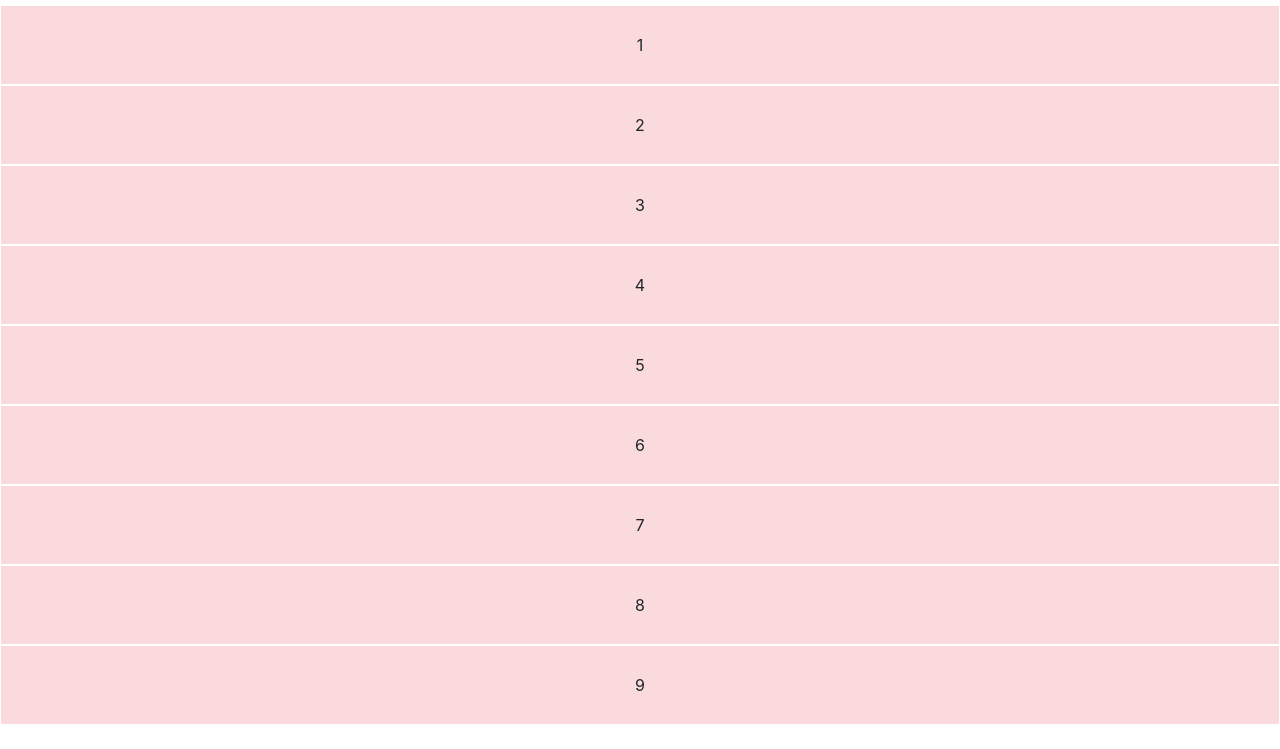
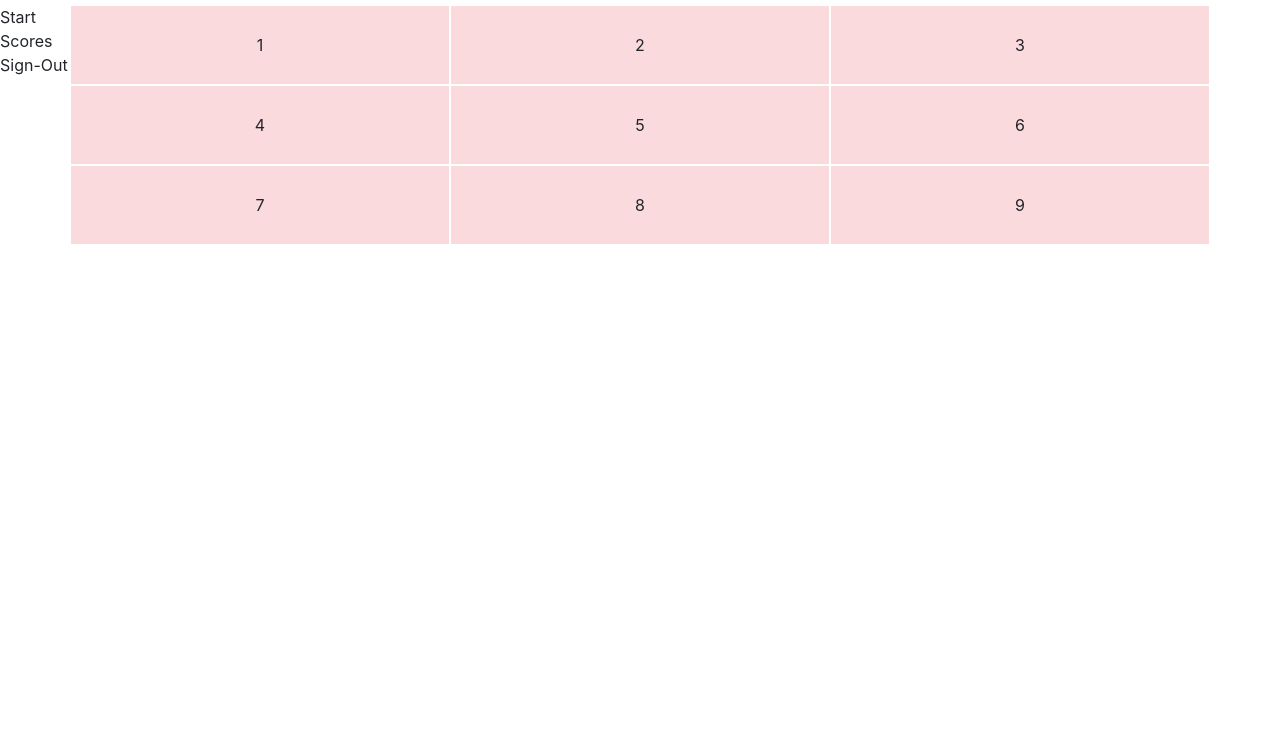
Before and after one commit to sangelici/tictactoe-client, a website built with webpack: page index.html in a window 1280 px wide. Shown: the part 51-800 px from the top of the page. Built offline with nearby package versions, Linux system fonts and the light colour scheme.

Commit message:
Set up basic layout
The gameboard and menu have been roughly placed in the layout

```diff
--- a/assets/scripts/app.js
+++ b/assets/scripts/app.js
@@ -2,7 +2,8 @@
 
 // use require with a reference to bundle the file and use it in this file
 // const example = require('./example')
-const events = require ('./game/events.js')
+const events = require ('./game/events')
+
 // use require without a reference to ensure a file is bundled
 // require('./example')
 
--- a/assets/scripts/game/events.js
+++ b/assets/scripts/game/events.js
@@ -3,6 +3,13 @@
 const api = require('./api.js')
 const ui = require('./ui.js')
 
-const onPlayerMove = function() {
-  console.log(`I've been clicked`)
+
+
+const onPlayerMove = function(box) {
+  console.log('clicked!')
+
 }
+
+module.exports = {
+  onPlayerMove
+}
--- a/assets/styles/index.scss
+++ b/assets/styles/index.scss
@@ -9,3 +9,7 @@
   height: 80px;
   justify-content: center;
 }
+
+.menu{
+  float: left;
+}
--- a/index.html
+++ b/index.html
@@ -12,22 +12,29 @@
       <script src="public/application.js" type="text/javascript" charset="utf-8" defer></script>
     </head>
     <body>
-      <h1>Tic-Tac-Toe</h1>
 
-      <div class="left containter"></div>
+      <h1 class="title">Tic-Tac-Toe</h1>
 
-      <div class="right">
-        <div id="gameboard">
-          <div class="box ">1</div>
-          <div class="box">2</div>
-          <div class="box">3</div>
-          <div class="box">4</div>
-          <div class="box">5</div>
-          <div class="box">6</div>
-          <div class="box">7</div>
-          <div class="box">8</div>
-          <div class="box">9</div>
+      <section class="left containter">
+        <div class="menu">
+          <div class="menu-item">Start</div>
+          <div class="menu-item">Scores</div>
+          <div class="menu-item">Sign-Out</div>
         </div>
+      </section>
+
+      <section class="container">
+        <div class="row" id="gameboard">
+          <div class="col-4 box" id="1">1</div>
+          <div class="col-4 box" id="2">2</div>
+          <div class="col-4 box" id="3">3</div>
+          <div class="col-4 box" id="4">4</div>
+          <div class="col-4 box" id="5">5</div>
+          <div class="col-4 box" id="6">6</div>
+          <div class="col-4 box" id="7">7</div>
+          <div class="col-4 box" id="8">8</div>
+          <div class="col-4 box" id="9">9</div>
+        </section>
       </div>
     </body>
 </html>
--- a/index.js
+++ b/index.js
@@ -14,3 +14,5 @@ require('./assets/scripts/app.js')
 
 // styles
 require('./assets/styles/index.scss')
+
+const winners = new Array()
```
